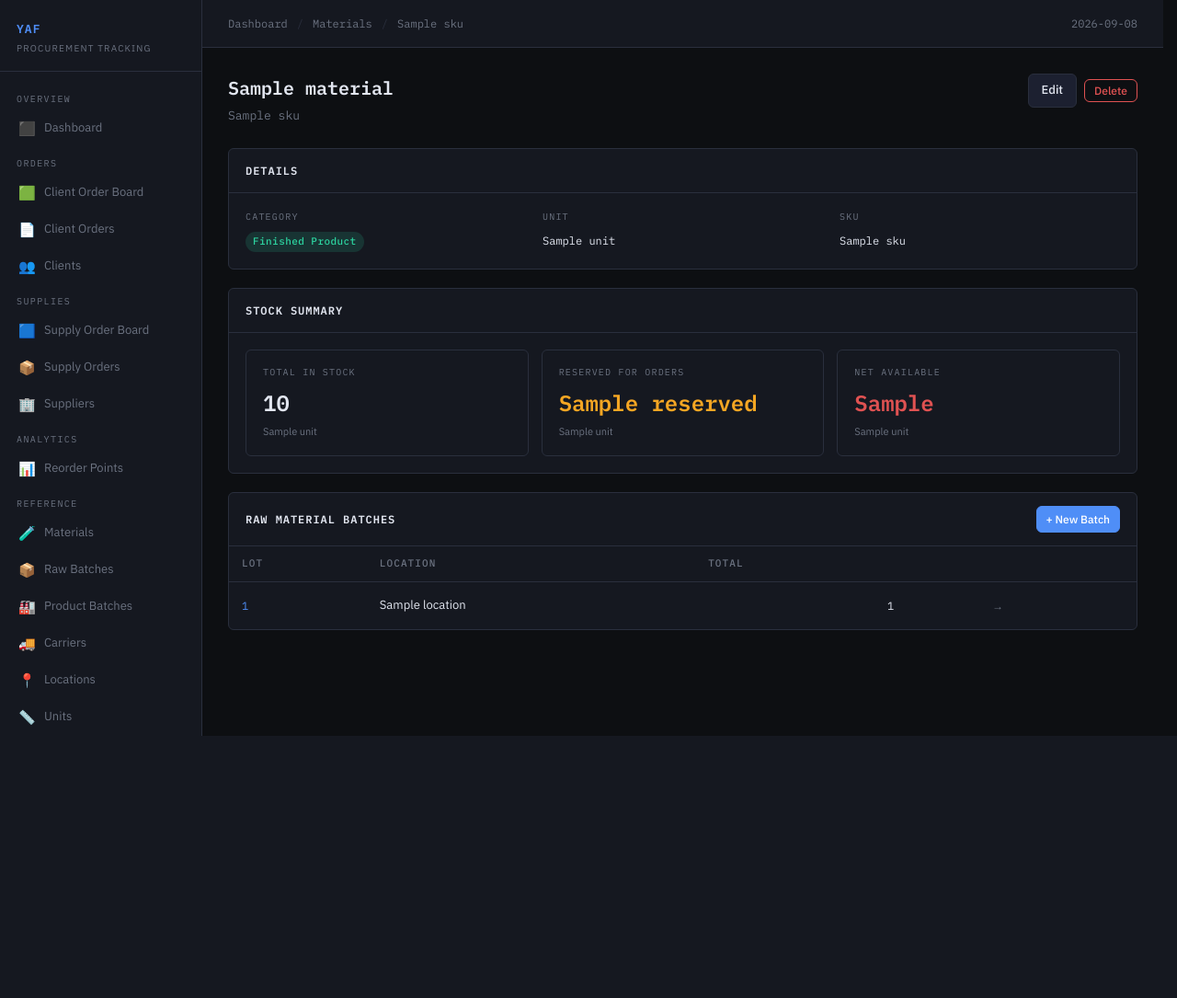
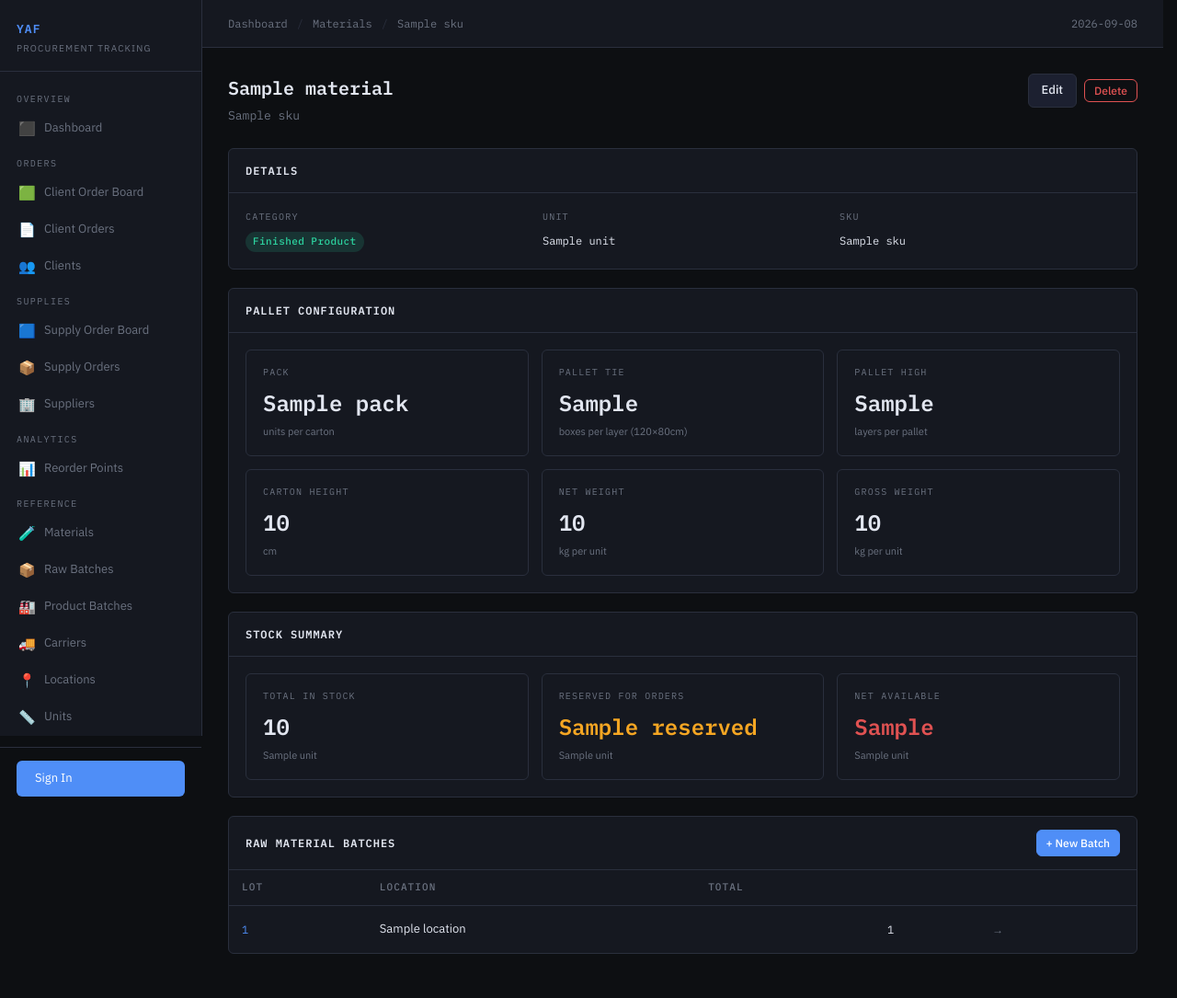
Before and after one commit to akprodromou/production_tracker, a Django app: template templates/materials/detail.html in a window 1280 px wide. Shown: the whole page at 92% size. Before the commit the page ends 800 px from the top, so only its background shows below. Run offline with Django 5.2, Linux system fonts and the light colour scheme; the template is opened without the code that fills it: most values are stand-ins (such as "Sample title", 1, 10 or a date in 2020).

Commit message:
feat: show pallet configuration on material detail page

```diff
--- a/templates/materials/detail.html
+++ b/templates/materials/detail.html
@@ -81,6 +81,60 @@
     </div>
   </div>
 </div>
+
+{# ── PALLET CONFIGURATION ── #}
+{% if material.pack or material.pallet_tie or material.pallet_high or material.carton_height or material.net_weight or material.gross_weight %}
+<div class="card mb-3">
+  <div class="card-header"><span class="card-title">Pallet Configuration</span></div>
+  <div class="card-body">
+    <div style="display:grid;grid-template-columns:repeat(3,1fr);gap:14px">
+      {% if material.pack %}
+      <div class="stat-card">
+        <div class="stat-label">Pack</div>
+        <div class="stat-value">{{ material.pack }}</div>
+        <div class="stat-sub">units per carton</div>
+      </div>
+      {% endif %}
+      {% if material.pallet_tie %}
+      <div class="stat-card">
+        <div class="stat-label">Pallet Tie</div>
+        <div class="stat-value">{{ material.pallet_tie }}</div>
+        <div class="stat-sub">boxes per layer (120×80cm)</div>
+      </div>
+      {% endif %}
+      {% if material.pallet_high %}
+      <div class="stat-card">
+        <div class="stat-label">Pallet High</div>
+        <div class="stat-value">{{ material.pallet_high }}</div>
+        <div class="stat-sub">layers per pallet</div>
+      </div>
+      {% endif %}
+      {% if material.carton_height %}
+      <div class="stat-card">
+        <div class="stat-label">Carton Height</div>
+        <div class="stat-value">{{ material.carton_height }}</div>
+        <div class="stat-sub">cm</div>
+      </div>
+      {% endif %}
+      {% if material.net_weight %}
+      <div class="stat-card">
+        <div class="stat-label">Net Weight</div>
+        <div class="stat-value">{{ material.net_weight }}</div>
+        <div class="stat-sub">kg per unit</div>
+      </div>
+      {% endif %}
+      {% if material.gross_weight %}
+      <div class="stat-card">
+        <div class="stat-label">Gross Weight</div>
+        <div class="stat-value">{{ material.gross_weight }}</div>
+        <div class="stat-sub">kg per unit</div>
+      </div>
+      {% endif %}
+    </div>
+  </div>
+</div>
+{% endif %}
+
 
 {# ── STOCK SUMMARY ── #}
 {% if stock_summary %}
```
